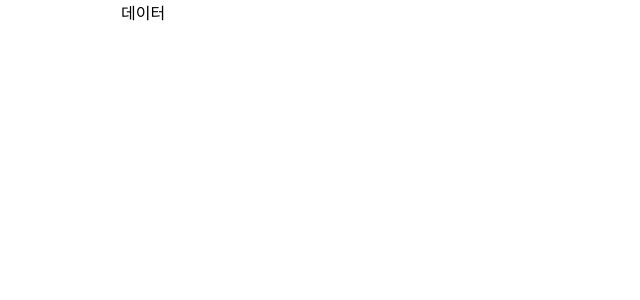
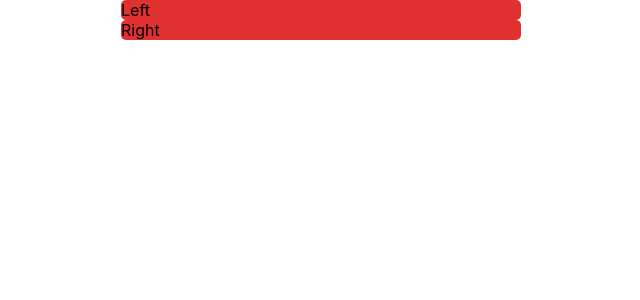
Before and after one commit to lulla-by/pocketmon, a React (Create React App) app: page / in a window 1280 px wide. Shown: the top 300 px of the page, without its empty margins (119-759 px from the left). Built offline with nearby package versions, Linux system fonts and the light colour scheme.

Commit message:
Style Left, Right 컴포넌트 생성 - Left 컴포넌트는 포켓몬 이미지 - Right 컴포넌트는 포켓몬 설명이 들어갈 예정

```diff
--- a/src/App.tsx
+++ b/src/App.tsx
@@ -1,9 +1,13 @@
+import React from 'react';
+import Left from './components/Left';
+import Right from './components/Right';
 import Layout from './components/Layout';
 
 function App() {
   return (
     <Layout>
-      데이터
+      <Left />
+      <Right />
     </Layout>
   );
 }
--- /dev/null
+++ b/src/components/Left.tsx
@@ -0,0 +1,14 @@
+import React from 'react';
+import styled from 'styled-components';
+
+const Left = () => {
+  return <Container>Left</Container>;
+};
+
+export default Left;
+
+const Container = styled.div`
+  width: 50%;
+  background-color: #e03131;
+  border-radius: 5px;
+`;
--- /dev/null
+++ b/src/components/Right.tsx
@@ -0,0 +1,15 @@
+import React from 'react'
+import styled from 'styled-components';
+
+const Right = () => {
+  return (
+    <Container>Right</Container>
+  )
+}
+
+export default Right
+const Container = styled.div`
+  width: 50%;
+  background-color: #e03131;
+  border-radius: 5px;
+`;
```
